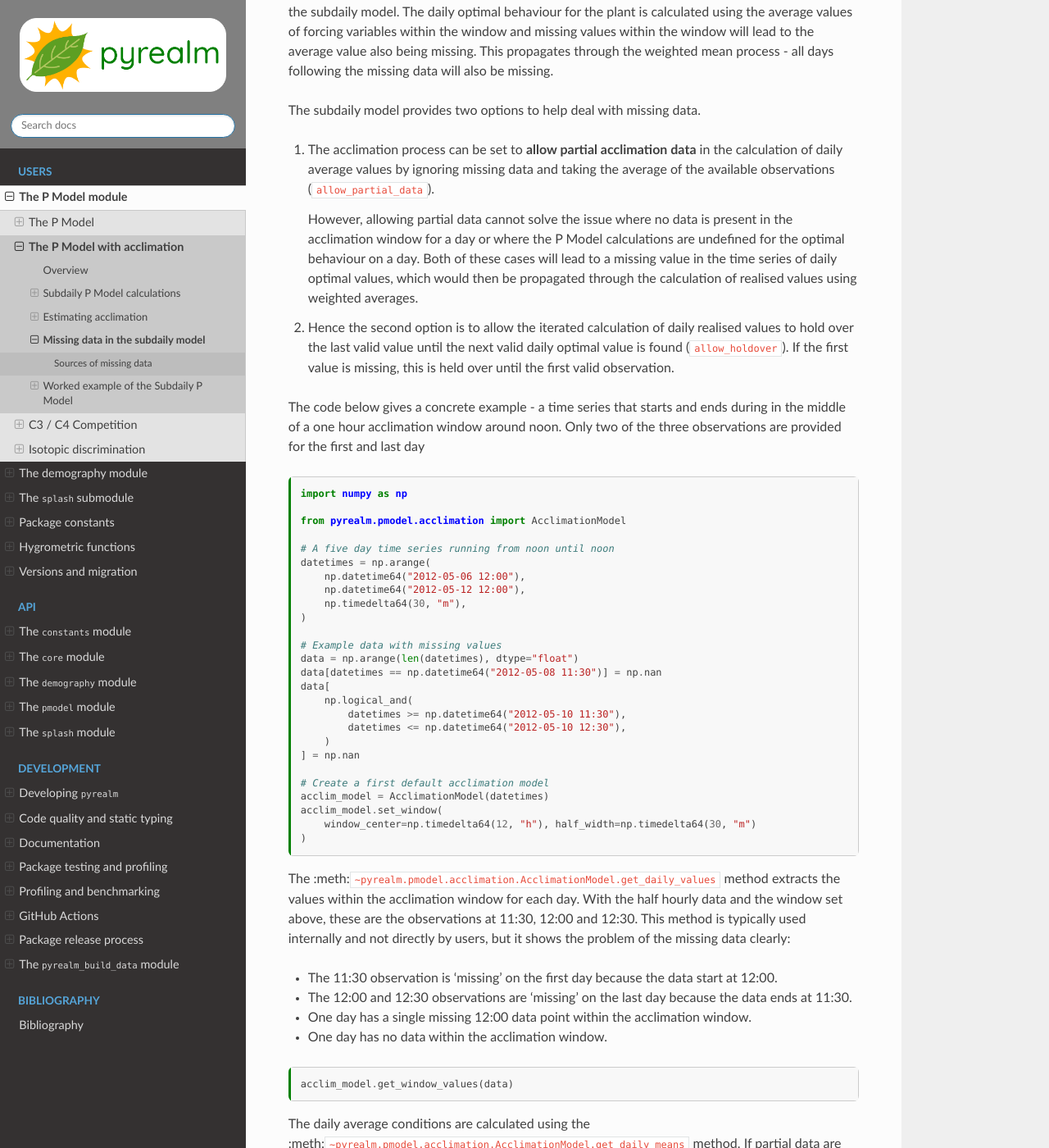
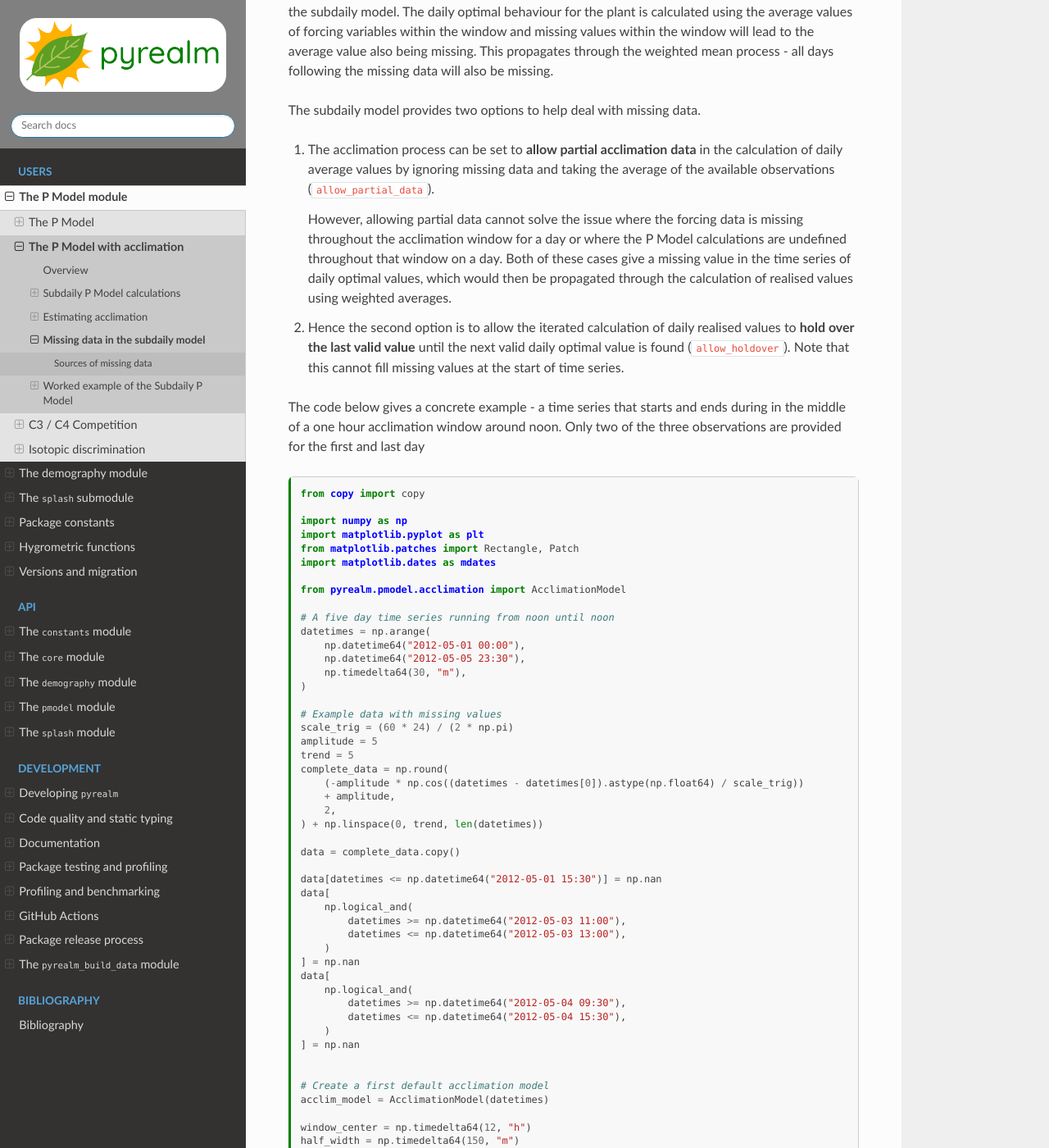
Before and after one commit to ImperialCollegeLondon/pyrealm, a Sphinx documentation site: the page built from docs/source/users/pmodel/subdaily_details/subdaily_model_and_missing_data.md, in a window 1280 px wide and 1400 px high, scrolled down 348 px. Shown: the whole window at 82% size. Built offline with Sphinx 7.4.7 and the Read the Docs theme 3.1.0, drawn with Linux system fonts in a browser that asks for light colours; the version number is read from the project's files by our own code; some of the changed text lies outside the part shown.

Commit message:
Better example in subdaily model with missing data

````diff
--- a/docs/source/users/pmodel/subdaily_details/subdaily_model_and_missing_data.md
+++ b/docs/source/users/pmodel/subdaily_details/subdaily_model_and_missing_data.md
@@ -42,48 +42,72 @@
    calculation of daily average values by ignoring missing data and taking the average
    of the available observations (`allow_partial_data`).
 
-   However, allowing partial data cannot solve the issue where no data is
-   present in the acclimation window for a day or where the P Model calculations are
-   undefined for the optimal behaviour on a day. Both of these cases will lead to a
-   missing value in the time series of daily optimal values, which would then be
+   However, allowing partial data cannot solve the issue where the forcing data is
+   missing throughout the acclimation window for a day or where the P Model
+   calculations are undefined throughout that window on a day. Both of these cases
+   give a missing value in the time series of daily optimal values, which would then be
    propagated through the calculation of realised values using weighted averages.
 
-1. Hence the second option is to allow the iterated calculation of daily realised values
-   to hold over the last valid value until the next valid daily optimal value is found
-   (`allow_holdover`). If the first value is missing, this is held over until the first
-   valid observation.
+1. Hence the second option is to allow the iterated calculation of daily realised
+   values to **hold over the last valid value** until the next valid daily optimal
+   value is found (`allow_holdover`). Note that this cannot fill missing values at
+   the start of  time series.
 
 The code below gives a concrete example - a time series that starts and ends during in
 the middle of a one hour acclimation window around noon. Only two of the three
 observations are provided for the first and last day
 
 ```{code-cell} ipython3
+from copy import copy
+
 import numpy as np
+import matplotlib.pyplot as plt
+from matplotlib.patches import Rectangle, Patch
+import matplotlib.dates as mdates
 
 from pyrealm.pmodel.acclimation import AcclimationModel
 
 # A five day time series running from noon until noon
 datetimes = np.arange(
-    np.datetime64("2012-05-06 12:00"),
-    np.datetime64("2012-05-12 12:00"),
+    np.datetime64("2012-05-01 00:00"),
+    np.datetime64("2012-05-05 23:30"),
     np.timedelta64(30, "m"),
 )
 
 # Example data with missing values
-data = np.arange(len(datetimes), dtype="float")
-data[datetimes == np.datetime64("2012-05-08 11:30")] = np.nan
+scale_trig = (60 * 24) / (2 * np.pi)
+amplitude = 5
+trend = 5
+complete_data = np.round(
+    (-amplitude * np.cos((datetimes - datetimes[0]).astype(np.float64) / scale_trig))
+    + amplitude,
+    2,
+) + np.linspace(0, trend, len(datetimes))
+
+data = complete_data.copy()
+
+data[datetimes <= np.datetime64("2012-05-01 15:30")] = np.nan
 data[
     np.logical_and(
-        datetimes >= np.datetime64("2012-05-10 11:30"),
-        datetimes <= np.datetime64("2012-05-10 12:30"),
+        datetimes >= np.datetime64("2012-05-03 11:00"),
+        datetimes <= np.datetime64("2012-05-03 13:00"),
+    )
+] = np.nan
+data[
+    np.logical_and(
+        datetimes >= np.datetime64("2012-05-04 09:30"),
+        datetimes <= np.datetime64("2012-05-04 15:30"),
     )
 ] = np.nan
 
+
 # Create a first default acclimation model
 acclim_model = AcclimationModel(datetimes)
-acclim_model.set_window(
-    window_center=np.timedelta64(12, "h"), half_width=np.timedelta64(30, "m")
-)
+
+window_center = np.timedelta64(12, "h")
+half_width = np.timedelta64(150, "m")
+
+acclim_model.set_window(window_center=window_center, half_width=half_width)
 ```
 
 The :meth:`~pyrealm.pmodel.acclimation.AcclimationModel.get_daily_values` method
@@ -99,7 +123,32 @@
 * One day has no data within the acclimation window.
 
 ```{code-cell} ipython3
-acclim_model.get_window_values(data)
+fig, ax = plt.subplots()
+
+# Add the acclimation windows for each day
+acclim_windows = [
+    Rectangle(
+        (win_center - half_width, 0),
+        2 * half_width,
+        2 * amplitude + trend,
+        facecolor="salmon",
+        alpha=0.3,
+    )
+    for win_center in acclim_model.sample_datetimes_mean
+]
+
+[ax.add_patch(copy(p)) for p in acclim_windows]
+
+ax.plot(datetimes, complete_data, color="grey", linewidth=0.5, linestyle="dashed")
+ax.plot(datetimes, data, marker=".")
+
+# Format date axis
+myFmt = mdates.DateFormatter("%m/%d\n%H:%M")
+_ = ax.xaxis.set_major_formatter(myFmt)
+```
+
+```{code-cell} ipython3
+acclim_model.get_window_values(data).round(1)
 ```
 
 The daily average conditions are calculated using the
@@ -109,23 +158,21 @@
 
 ```{code-cell} ipython3
 partial_not_allowed = acclim_model.get_daily_means(data)
-partial_not_allowed
+partial_not_allowed.round(2)
 ```
 
 Using an acclimation model that sets `allow_partial_data = True` allows the daily
 average conditions to be calculated from the partial available information. This does
-not solve the problem for the day with no data in the acclimation window, which still
+not solve the problem for days with no data in the acclimation window, which still
 results in a missing value and also generates a warning.
 
 ```{code-cell} ipython3
 # Create an acclimation model that allows partial data
 acclim_model_partial = AcclimationModel(datetimes, allow_partial_data=True)
-acclim_model_partial.set_window(
-    window_center=np.timedelta64(12, "h"), half_width=np.timedelta64(30, "m")
-)
+acclim_model_partial.set_window(window_center=window_center, half_width=half_width)
 
 partial_allowed = acclim_model_partial.get_daily_means(data)
-partial_allowed
+partial_allowed.round(2)
 ```
 
 The :func:`~pyrealm.pmodel.acclimation.AcclimationModel.apply_acclimation` method is
@@ -135,33 +182,35 @@
 ```{code-cell} ipython3
 :tags: [raises-exception]
 
-acclim_model_partial.apply_acclimation(partial_not_allowed)
+try:
+    acclim_model_partial.apply_acclimation(partial_not_allowed)
+except ValueError as excep:
+    print("Error message: ", excep)
 ```
 
-Using an acclimation model set with `allow_holdover=True` allows the function to be run:
-the value for the first day is still `np.nan` but the missing observations on day 3, 5
-and 7 are filled by holding over the valid observations from the previous day.
+Using an acclimation model set with `allow_holdover=True` allows the function to be run.
+If the input to `apply_acclimation` *does not* allow partial data, then the gaps on day
+3 and 4 are filled by holding over the value from day 2.
 
 ```{code-cell} ipython3
 acclim_model_partial_and_holdover = AcclimationModel(datetimes, allow_holdover=True)
 acclim_model_partial_and_holdover.set_window(
-    window_center=np.timedelta64(12, "h"), half_width=np.timedelta64(30, "m")
+    window_center=window_center, half_width=half_width
 )
 
-acclim_model_partial_and_holdover.apply_acclimation(
-    partial_not_allowed_TODO_FIX_THIS_SECTION
-)
+acclim_model_partial_and_holdover.apply_acclimation(partial_not_allowed).round(3)
 ```
 
-When the partial data is allowed, the `allow_holdover` is still required to fill the
-gap on day 5 by holding over the data from day 4.
+When partial data is allowed, the `allow_holdover` uses the value estimated from partial
+data on day 3 to fill the completely missing data on day 4.
 
 ```{code-cell} ipython3
-acclim_model_partial_and_holdover.apply_acclimation(partial_allowed)
+acclim_model_partial_and_holdover.apply_acclimation(partial_allowed).round(3)
 ```
 
-These options do not fix all problems: the best way forward depends partly on the source
-of the missing data and how common it is, as discussed below.
+These options do not fix all problems, such as the gap on day 1 that cannot be filled by
+holding over earlier values. The best way forward depends partly on the source of the
+missing data and how common it is, as discussed below.
 
 ## Sources of missing data
 
````
